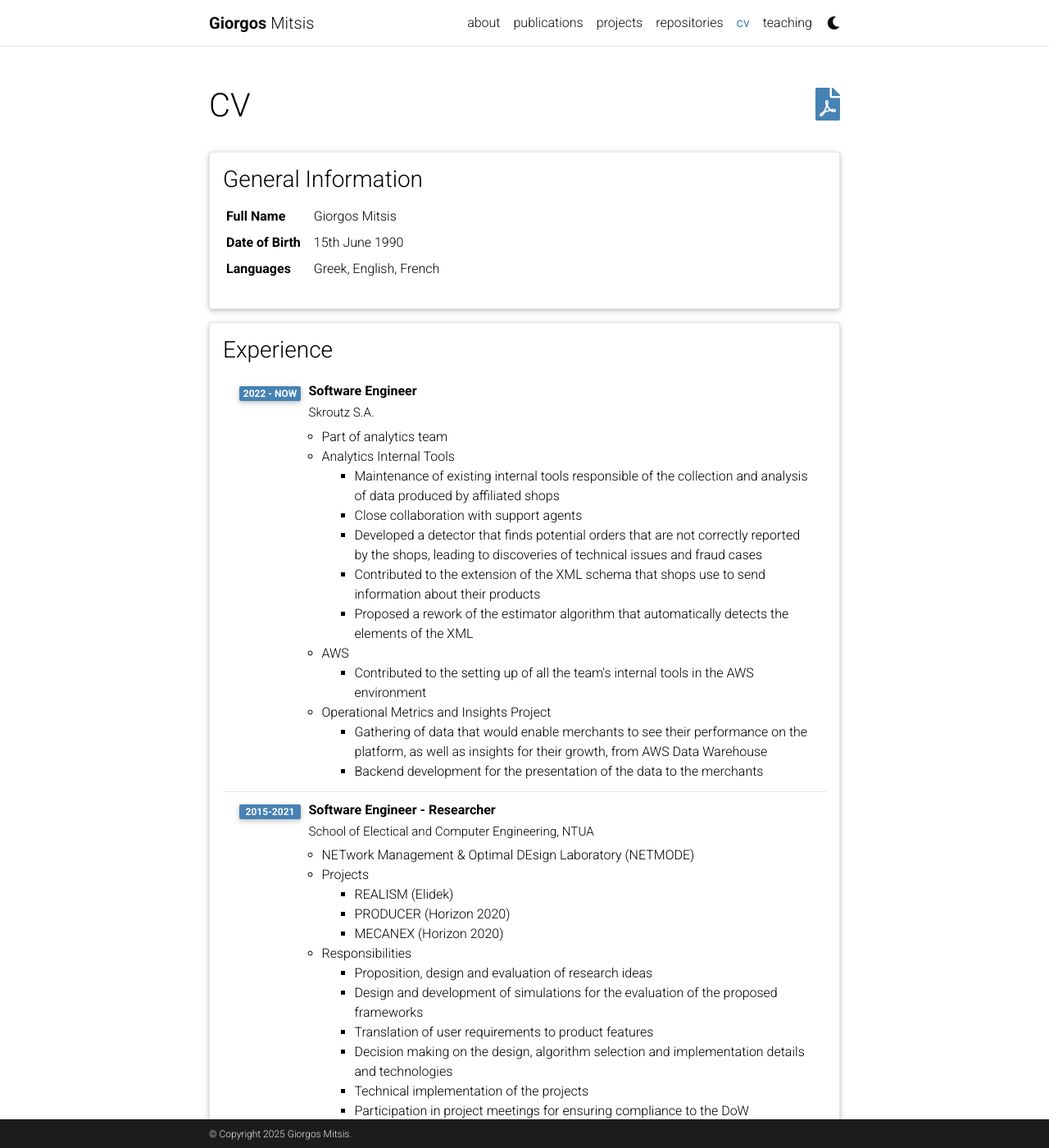
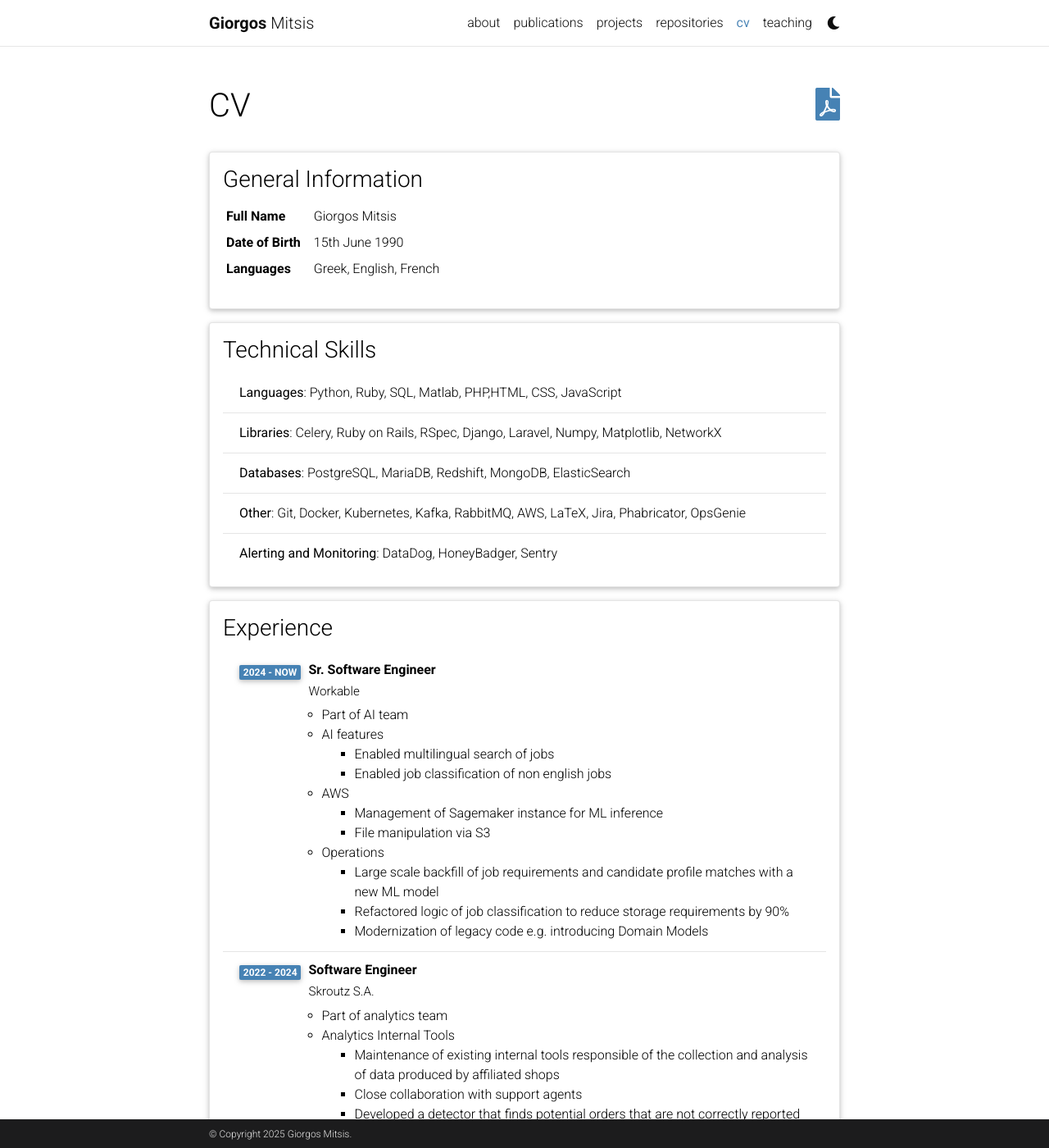
Before and after one commit to vinPopulaire/vinpopulaire.github.io, a Jekyll site: the page built from _pages/cv.md, in a window 1280 px wide and 1400 px high. Shown: the whole window at 82% size. Built offline with Jekyll 4.4.1, drawn with Linux system fonts in a browser that asks for light colours; comment, search, counter and statistics services are not loaded; a style sheet for code colours, icons or effects is not loaded; some of the changed text lies outside the part shown.

Commit message:
Update my info

```diff
--- a/_data/cv.yml
+++ b/_data/cv.yml
@@ -8,12 +8,40 @@
     - name: Languages
       value: Greek, English, French
 
+- title: Technical Skills
+  type: list
+  contents:
+    - "<b>Languages</b>: Python, Ruby, SQL, Matlab, PHP,HTML, CSS, JavaScript"
+    - "<b>Libraries</b>: Celery, Ruby on Rails, RSpec, Django, Laravel, Numpy, Matplotlib, NetworkX"
+    - "<b>Databases</b>: PostgreSQL, MariaDB, Redshift, MongoDB, ElasticSearch"
+    - "<b>Other</b>: Git, Docker, Kubernetes, Kafka, RabbitMQ, AWS, LaTeX, Jira, Phabricator, OpsGenie"
+    - "<b>Alerting and Monitoring</b>: DataDog, HoneyBadger, Sentry"
+
 - title: Experience
   type: time_table
   contents:
+    - title: Sr. Software Engineer
+      institution: Workable
+      year: 2024 - Now
+      description:
+        - Part of AI team
+        - title: AI features
+          contents:
+            - Enabled multilingual search of jobs
+            - Enabled job classification of non english jobs
+        - title: AWS
+          contents:
+            - Management of Sagemaker instance for ML inference
+            - File manipulation via S3
+        - title: Operations
+          contents:
+            - Large scale backfill of job requirements and candidate profile matches with a new ML model
+            - Refactored logic of job classification to reduce storage requirements by 90%
+            - Modernization of legacy code e.g. introducing Domain Models
+
     - title: Software Engineer
       institution: Skroutz S.A.
-      year: 2022 - Now
+      year: 2022 - 2024
       description:
         - Part of analytics team
         - title: Analytics Internal Tools
@@ -98,7 +126,7 @@
 - title: Awards & Certifications
   type: time_table
   contents:
-    - year: 2018
+    - year: 2018, 2020
       items:
         - Thomaidio Award for Scientific Publications
     - year: 2017
@@ -111,13 +139,6 @@
     - "<b>Greek</b>: Native"
     - "<b>English</b>: Fluent. Certificate of Proficienct in Engish (CPE), Level C2, Cambridge University"
     - "<b>French</b>: Fluent. Sorbonne C2, Diplôme de Langue et Littérature Françaises"
-
-- title: Technical Skills
-  type: list
-  contents:
-    - "<b>Languages</b>: Ruby, Python, PHP, SQL, Matlab, HTML, CSS, JavaScript"
-    - "<b>Libraries</b>: Ruby on Rails, RSpec, Django, Laravel, Numpy, Matplotlib, NetworkX"
-    - "<b>Other</b>: Git, Docker, LaTeX"
 
 - title: Open Source Projects
   type: time_table
--- a/_data/repositories.yml
+++ b/_data/repositories.yml
@@ -2,7 +2,8 @@ github_users:
   - vinpopulaire
 
 github_repos:
+  - vinPopulaire/dotfiles
   - vinPopulaire/MEC_offloading
   - vinPopulaire/Risk_aware_MEC_offloading
   - vinPopulaire/SRPtool
-  - vinPopulaire/dotfiles
+  - vinPopulaire/movie_rama
```
Also changed, not shown: _pages/about.md (+7 -3 lines), 1 other file.
